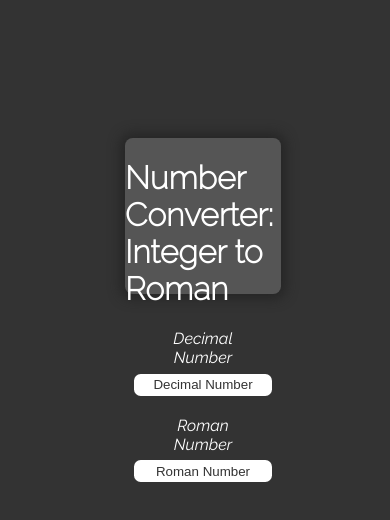
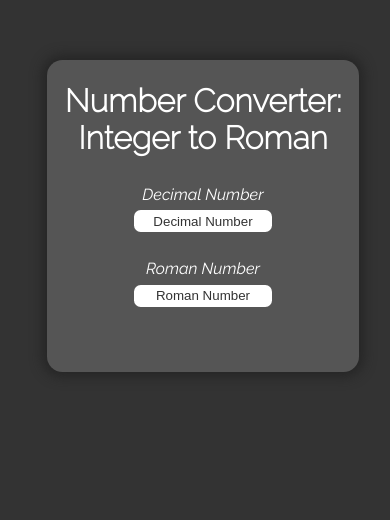
Before and after one commit to kernel0verflow/integer_to_roman, a plain HTML site: page index.html in a window 390 px wide. Shown: the part 214-734 px from the top of the page. Drawn offline with Linux system fonts and the light colour scheme.

Commit message:
added responsivness

```diff
--- a/style.css
+++ b/style.css
@@ -24,6 +24,7 @@ body {
 h1 {
     font-size: 2rem;
     color: var(--main-txt-color);
+    text-align: center;
 }
 main {
     display: flex;
@@ -31,8 +32,8 @@ main {
     border-radius: 5%;
     -webkit-box-shadow: 0px 0px 12px 5px rgba(33,33,33,0.71);
     box-shadow: 0px 0px 12px 5px rgba(33,33,33,0.71);
-    width: 40vw;
-    height: 40vw;
+    width: 50vw;
+    height: 50vw;
     align-items: center;
     justify-content: space-evenly;
     flex-direction: column;
@@ -79,3 +80,17 @@ input:focus {
 .error {
     color: var(--main-txt-color);
 }
+
+@media (max-width: 570px) {
+    main {
+        width: 80vw;
+        height: 80vw;
+    }
+}
+
+@media (orientation: landscape) {
+    main {
+      width: 90vh;
+      height: 90vh;
+    }
+  }
```
